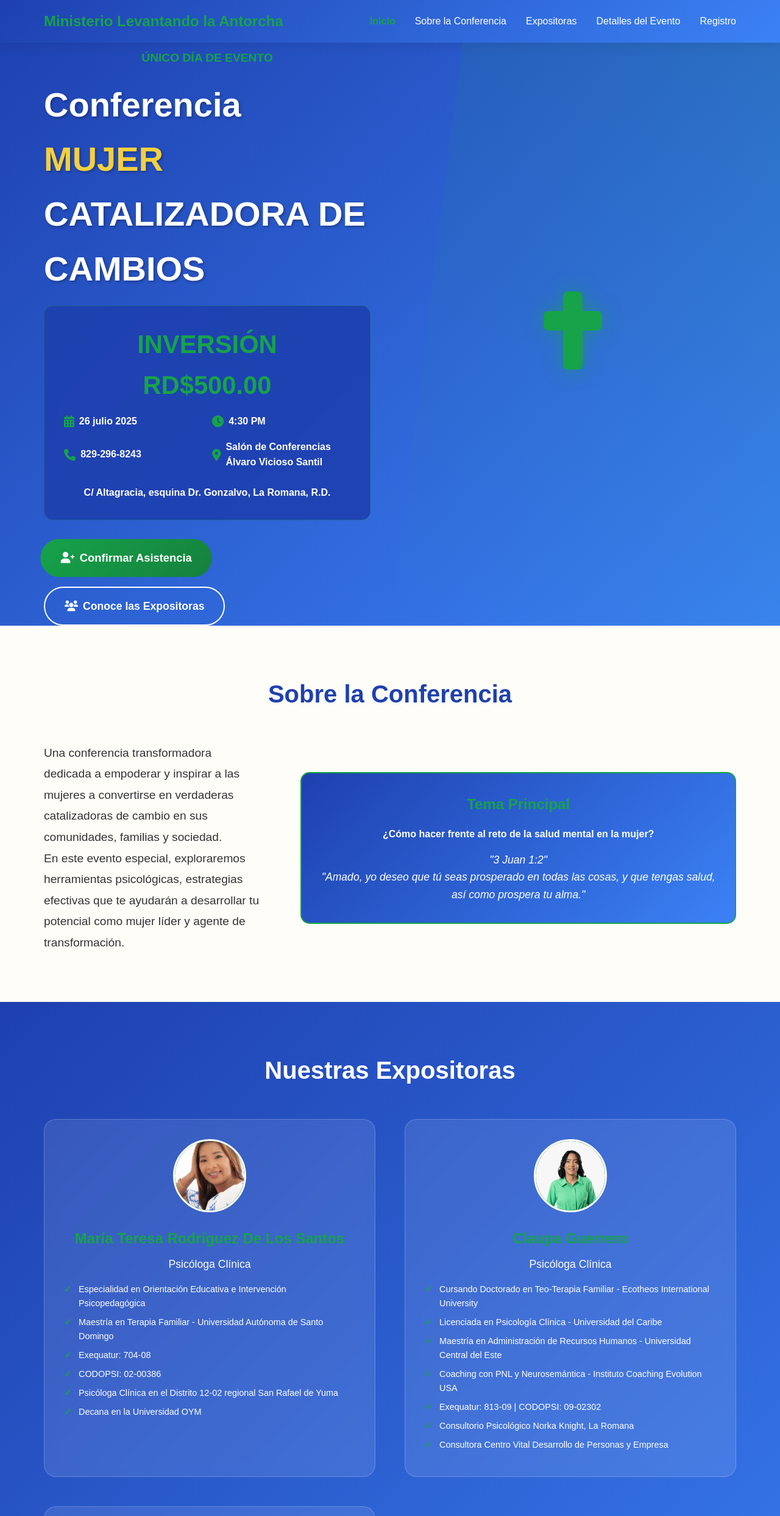
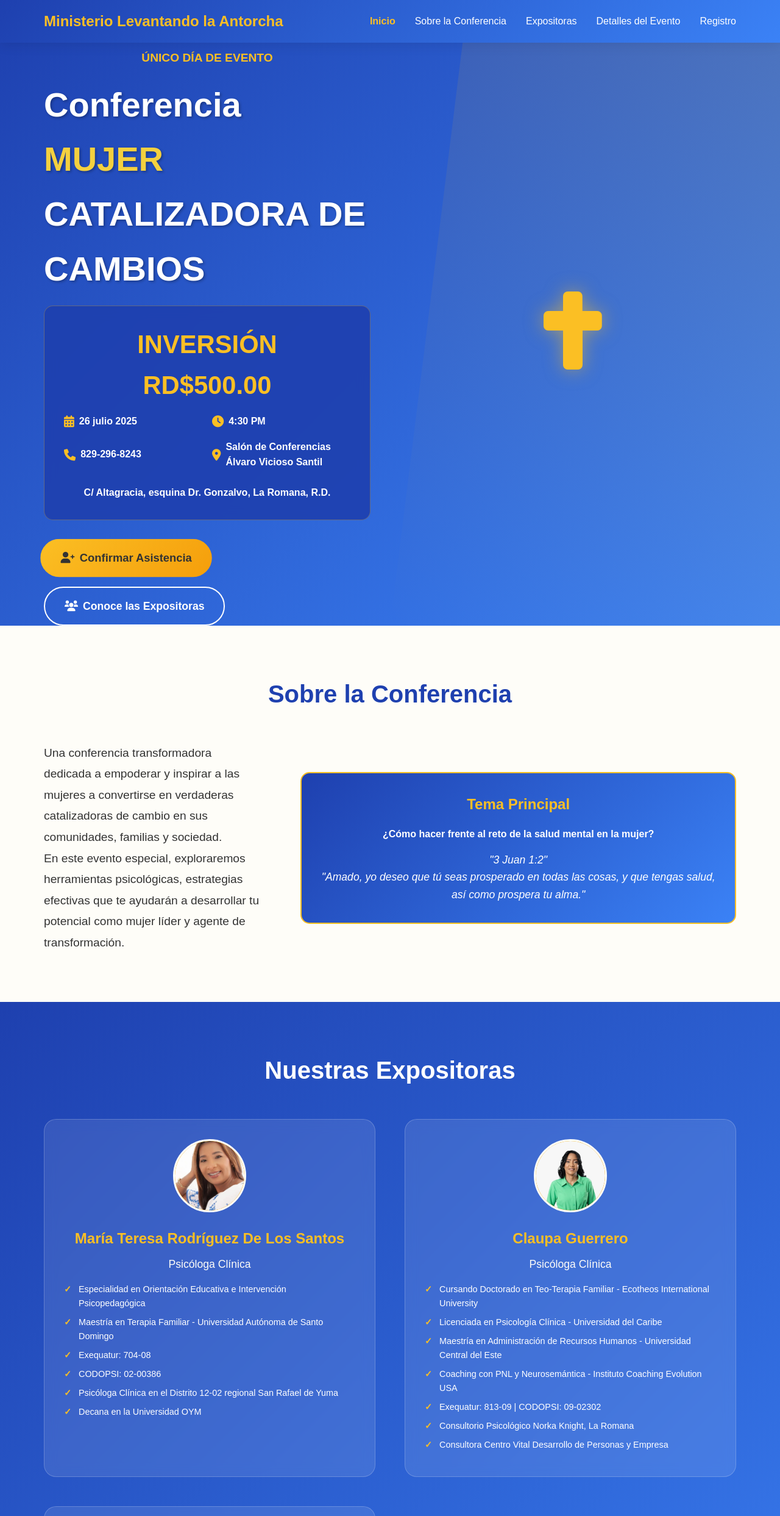
Before and after one commit to Stefano-BML/claupaconferencia, a plain HTML site: page index.html in a window 1280 px wide. Shown: the top 2486 px of the page at 61% size. Drawn offline with Linux system fonts and the light colour scheme.

Commit message:
Update style.css

```diff
--- a/style.css
+++ b/style.css
@@ -33,7 +33,7 @@ body {
 }
 
 .nav-logo h2 {
-    color: #16a34a;
+    color: #fbbf24;
     font-size: 1.5rem;
     font-weight: bold;
 }
@@ -51,11 +51,11 @@ body {
 }
 
 .nav-link:hover {
-    color: #16a34a;
+    color: #fbbf24;
 }
 
 .nav-link.active {
-    color: #16a34a;
+    color: #fbbf24;
     font-weight: bold;
 }
 
@@ -91,7 +91,7 @@ body {
     right: 0;
     width: 50%;
     height: 100%;
-    background: linear-gradient(45deg, transparent 0%, rgba(22, 163, 74, 0.15) 100%);
+    background: linear-gradient(45deg, transparent 0%, rgba(251, 191, 36, 0.15) 100%);
     clip-path: polygon(20% 0%, 100% 0%, 100% 100%, 0% 100%);
 }
 
@@ -113,7 +113,7 @@ body {
 .ministry-title {
     font-size: 1.2rem;
     margin-bottom: 1rem;
-    color: #16a34a;
+    color: #fbbf24;
     text-align: center;
     font-weight: bold;
 }
@@ -137,7 +137,7 @@ body {
     border-radius: 15px;
     margin-bottom: 2rem;
     backdrop-filter: blur(10px);
-    border: 1px solid rgba(22, 163, 74, 0.3);
+    border: 1px solid rgba(251, 191, 36, 0.3);
 }
 
 .info-grid {
@@ -154,14 +154,14 @@ body {
 }
 
 .info-item i {
-    color: #16a34a;
+    color: #fbbf24;
     font-size: 1.2rem;
 }
 
 .investment {
     font-size: 2.5rem;
     font-weight: bold;
-    color: #16a34a;
+    color: #fbbf24;
     text-align: center;
     margin-bottom: 1rem;
 }
@@ -198,13 +198,13 @@ body {
 }
 
 .btn-primary {
-    background: linear-gradient(135deg, #16a34a 0%, #15803d 100%);
-    color: white;
+    background: linear-gradient(135deg, #fbbf24 0%, #f59e0b 100%);
+    color: #333;
 }
 
 .btn-primary:hover {
     transform: translateY(-3px);
-    box-shadow: 0 10px 20px rgba(22, 163, 74, 0.3);
+    box-shadow: 0 10px 20px rgba(251, 191, 36, 0.3);
 }
 
 .btn-secondary {
@@ -227,8 +227,8 @@ body {
 
 .torch-container {
     font-size: 8rem;
-    color: #16a34a;
-    text-shadow: 0 0 30px rgba(22, 163, 74, 0.5);
+    color: #fbbf24;
+    text-shadow: 0 0 30px rgba(251, 191, 36, 0.5);
     animation: float 3s ease-in-out infinite;
     transform: rotate(0deg);
 }
@@ -276,13 +276,13 @@ body {
     padding: 2rem;
     border-radius: 15px;
     text-align: center;
-    border: 2px solid #16a34a;
+    border: 2px solid #fbbf24;
 }
 
 .topic-highlight h3 {
     font-size: 1.5rem;
     margin-bottom: 1rem;
-    color: #16a34a;
+    color: #fbbf24;
 }
 
 .bible-verse {
@@ -323,14 +323,14 @@ body {
 .speaker-image {
     width: 120px;
     height: 120px;
-    background: linear-gradient(135deg, #16a34a 0%, #15803d 100%);
+    background: linear-gradient(135deg, #fbbf24 0%, #f59e0b 100%);
     border-radius: 50%;
     margin: 0 auto 1.5rem;
     display: flex;
     align-items: center;
     justify-content: center;
     font-size: 3rem;
-    color: white;
+    color: #333;
     overflow: hidden;
     border: 3px solid #fefdf8;
 }
@@ -346,7 +346,7 @@ body {
     font-size: 1.5rem;
     font-weight: bold;
     margin-bottom: 0.5rem;
-    color: #16a34a;
+    color: #fbbf24;
 }
 
 .speaker-title {
@@ -376,7 +376,7 @@ body {
     content: '✓';
     position: absolute;
     left: 0;
-    color: #16a34a;
+    color: #fbbf24;
     font-weight: bold;
 }
 
@@ -402,7 +402,7 @@ body {
     position: relative;
     overflow: hidden;
     transition: all 0.3s ease;
-    border: 2px solid #16a34a;
+    border: 2px solid #fbbf24;
 }
 
 .detail-card:hover {
@@ -417,20 +417,20 @@ body {
     right: -50%;
     width: 100%;
     height: 100%;
-    background: linear-gradient(45deg, transparent, rgba(22, 163, 74, 0.1));
+    background: linear-gradient(45deg, transparent, rgba(251, 191, 36, 0.1));
     transform: rotate(45deg);
 }
 
 .detail-icon {
     font-size: 3rem;
-    color: #16a34a;
+    color: #fbbf24;
     margin-bottom: 1rem;
 }
 
 .detail-title {
     font-size: 1.3rem;
     margin-bottom: 1rem;
-    color: #16a34a;
+    color: #fbbf24;
 }
 
 .detail-content {
@@ -440,7 +440,7 @@ body {
 
 /* QR Section */
 .qr-section {
-    background: linear-gradient(135deg, #16a34a 0%, #15803d 100%);
+    background: linear-gradient(135deg, #fbbf24 0%, #f59e0b 100%);
     padding: 3rem 0;
     text-align: center;
 }
@@ -453,13 +453,13 @@ body {
 
 .qr-title {
     font-size: 2rem;
-    color: white;
+    color: #333;
     margin-bottom: 1rem;
 }
 
 .qr-subtitle {
     font-size: 1.2rem;
-    color: #fefdf8;
+    color: #555;
     margin-bottom: 2rem;
 }
 
@@ -500,7 +500,7 @@ body {
 }
 
 .footer-section h3 {
-    color: #16a34a;
+    color: #fbbf24;
     margin-bottom: 1rem;
 }
 
```
